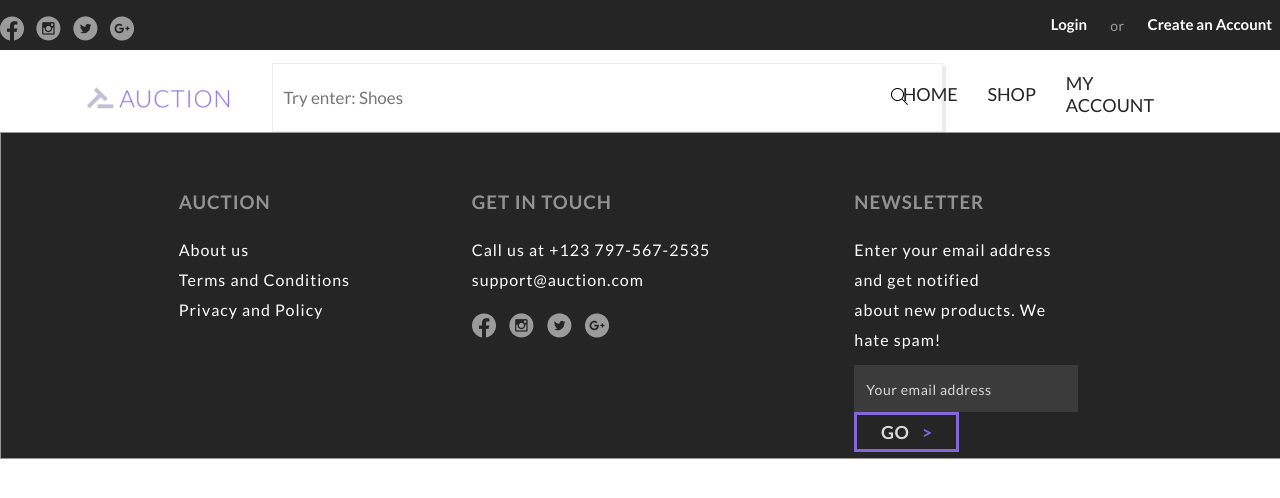
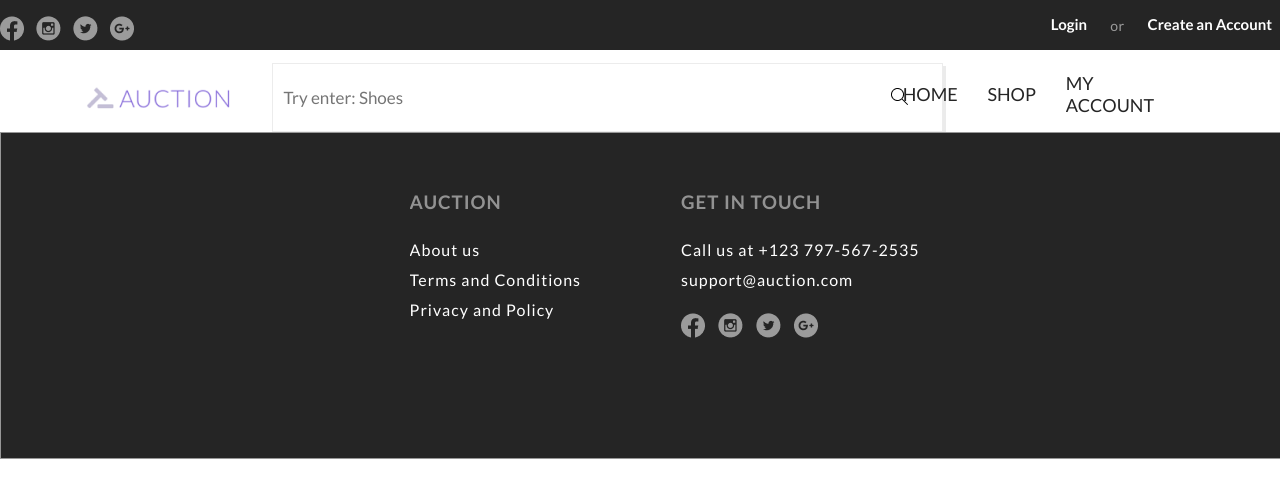
Before and after one commit to emirsahovic/AuctionApp, a React (Create React App) app in the folder frontend/reactapp/: page / in a window 1280 px wide. Shown: the top 498 px of the page. Built offline with nearby package versions, Linux system fonts and the light colour scheme.

Commit message:
Newsletter part from footer omitted

```diff
--- a/frontend/reactapp/src/Common/Footer/Footer.css
+++ b/frontend/reactapp/src/Common/Footer/Footer.css
@@ -4,58 +4,65 @@
     overflow-x: hidden;
 }
 
-.footer-cont{
+.footer-cont {
     width: 100%;
     height: 290px;
     background: #252525;
     border: 1px solid #979797;
     display: grid;
-    grid-template-columns: repeat(3, 1fr);
-    justify-content: space-between;
+    grid-template-columns: repeat(2, 1fr);
     padding-top: 35px;
     font-family: 'Lato', sans-serif;
     font-size: 16px;
     line-height: 30px;
 }
 
-.page-info{
-    justify-self:center;
+.page-info {
+    justify-self:end;
     color: #d8d8d8;
     height: 100%;
-    margin-left: 100px;
+    margin-right: 60px;
 }
 
 .contact-info {
-    justify-self: center;
+    justify-self: start;
     color: #d8d8d8;
     height: 100%;
-    margin-right: 100px;
+    margin-left: 40px;
 }
 
-.newsletter {
-    margin-right: 200px;
-    color: #d8d8d8;
-    height: 100%;
-}
-
-.footer-cont h3{
+.footer-cont h3 {
     opacity: 0.5;
     color: #fff;
     letter-spacing: 1px;
     text-transform: uppercase;
 }
 
-.footer-cont a{
+.footer-cont a {
     color: #fff;
     letter-spacing: 1px;
 }
 
-.contact-info .social-icons img{
+.contact-info .social-icons img {
     margin-right: 13px;
     margin-top: 8px;
   }
 
-.newsletter input {
+a {
+    text-decoration: none;
+  }
+
+  .page-info a:hover {
+    opacity: 0.85;
+  }
+
+/*.newsletter {
+    margin-right: 200px;
+    color: #d8d8d8;
+    height: 100%;
+}*/
+
+/*.newsletter input {
     background: #3B3B3B;
     font-size: 16px;
     letter-spacing: 0.56px;
@@ -76,7 +83,7 @@
       font-size: 14px;
   }
 
-.newsletter button{
+.newsletter button {
     background-color: transparent;
     border: 3px solid #8367D8;
     font-weight: bold;
@@ -93,53 +100,45 @@
     cursor: pointer;
 }
 
-.emailField{
+.emailField {
     margin-top: 10px;
-}
-
-a {
-    text-decoration: none;
-}
-
-.page-info a:hover {
-    opacity: 0.85;
-}
+}*/
 
 @media(max-width: 767px) {
     .footer-cont {
         grid-template-columns: 1fr;
         padding-top: 30px;
-        height: 600px;
+        height: 400px;
         text-align: center;
     }
 
-    .page-info{
+    .page-info {
         justify-self:center;
-        margin-left: 0px;
+        margin-right: 0px;
         border-bottom: 1px dotted gray;
     }
 
     .contact-info {
         justify-self: center;
-        margin-right: 0px;
+        margin-left: 0px;
         border-bottom: 1px dotted gray;
     }
 
-    .newsletter {
+    /*.newsletter {
         margin-right: 0px;
-    }
+    }*/
 }
 
 @media(min-width: 768px) and (max-width: 1024px) {
     .footer-cont {
         grid-template-columns: repeat(2, 1fr);
-        padding-top: 30px;
-        height: 400px;
+        padding-top: 20px;
+        height: 250px;
         text-align: center;
     }
 
-    .newsletter {
+    /*.newsletter {
         justify-self:end;
         margin-right: -170px;
-    }
+    }*/
 }
--- a/frontend/reactapp/src/Common/Footer/Footer.js
+++ b/frontend/reactapp/src/Common/Footer/Footer.js
@@ -31,7 +31,7 @@ function Footer() {
                 </div>
             </div>
 
-            <div className="newsletter">
+            {/*<div className="newsletter">
                 <h3>Newsletter</h3>
                 <a>Enter your email address and get notified <br /> about new products. We hate spam!</a>
                 <div className="emailField">
@@ -40,7 +40,7 @@ function Footer() {
                         Go <span style={{ color: '#8367d8', marginLeft: '8px' }}>&gt;</span>
                     </button>
                 </div>
-            </div>
+            </div>*/}
 
         </div>
     );
```
